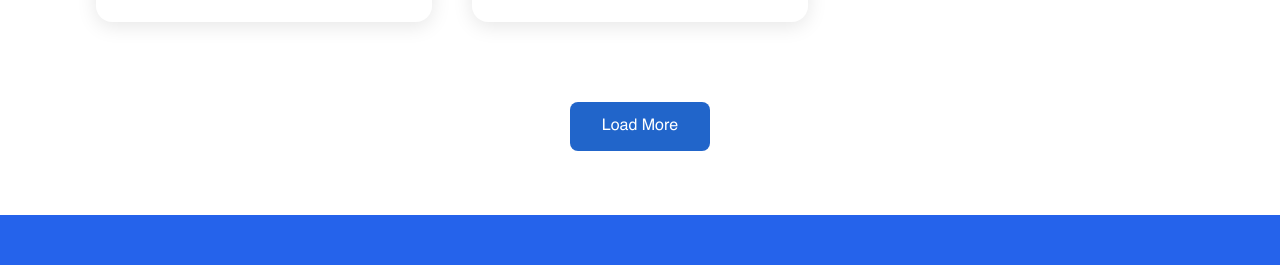
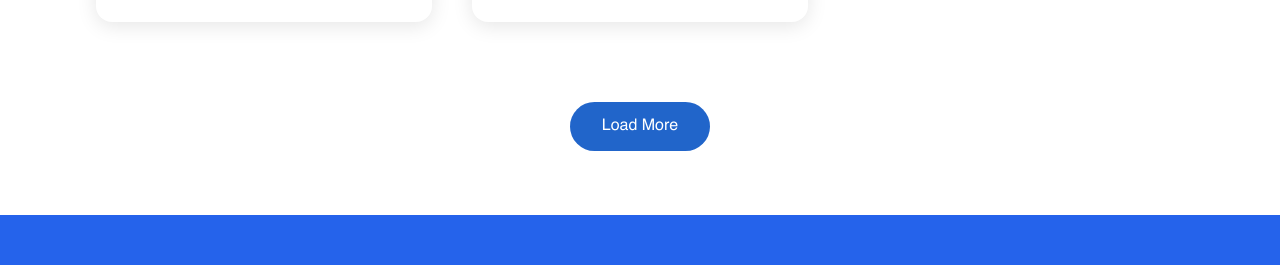
Before and after one commit to aswin-2005/BRIK-StartItUp, a React (Create React App) app in the folder client/: page /mentors in a window 1280 px wide. Shown: the part 1768-2033 px from the top of the page. Built offline with nearby package versions, Linux system fonts and the light colour scheme; a web font is replaced by a local one.

Commit message:
feat: add animations

```diff
--- a/client/src/mentors.jsx
+++ b/client/src/mentors.jsx
@@ -1,7 +1,24 @@
 import React, { useState } from "react";
-import styled from "styled-components";
+import styled, { keyframes } from "styled-components";
 import Nav from "./nav";
 import Footer from "./footer";
+
+// Animations
+const floatUp = keyframes`
+  from {
+    opacity: 0;
+    transform: translateY(30px);
+  }
+  to {
+    opacity: 1;
+    transform: translateY(0);
+  }
+`;
+
+const rotate = keyframes`
+  0% { transform: rotate(0deg); }
+  100% { transform: rotate(360deg); }
+`;
 
 // Styled Components
 const PageWrapper = styled.div`
@@ -17,9 +34,10 @@ const Hero = styled.section`
 
   h1 {
     font-size: 4rem;
-    color: #000000ff;
+    color: #000;
     font-weight: 700;
     margin-bottom: 1rem;
+    animation: ${floatUp} 0.8s ease-out forwards;
   }
 
   span {
@@ -30,18 +48,16 @@ const Hero = styled.section`
     color: #444;
     font-size: 1.1rem;
     line-height: 1.6;
+    animation: ${floatUp} 1s ease-out forwards;
+    animation-delay: 0.3s;
+    opacity: 0;
   }
 
   @media (max-width: 768px) {
-    h1 {
-      font-size: 2.5rem;
-    }
+    h1 { font-size: 2.5rem; }
   }
-
   @media (max-width: 480px) {
-    h1 {
-      font-size: 2rem;
-    }
+    h1 { font-size: 2rem; }
   }
 `;
 
@@ -51,28 +67,31 @@ const MentorsGrid = styled.main`
   gap: 2.5rem;
   padding: 3rem 6rem;
 
-  @media (max-width: 768px) {
-    padding: 2rem;
-  }
+  @media (max-width: 768px) { padding: 2rem; }
 `;
 
 const MentorCard = styled.div`
   background: #fff;
   border-radius: 16px;
   overflow: hidden;
-  box-shadow: 0 4px 20px rgba(0, 0, 0, 0.1);
+  box-shadow: 0 4px 20px rgba(0,0,0,0.1);
   text-align: center;
   transition: transform 0.3s ease, box-shadow 0.3s ease;
+  opacity: 0;
+  transform: translateY(30px);
+  animation: ${floatUp} 0.6s ease-out forwards;
+  animation-delay: ${props => props.delay}s;
 
   &:hover {
     transform: translateY(-6px);
-    box-shadow: 0 6px 30px rgba(0, 0, 0, 0.15);
+    box-shadow: 0 6px 30px rgba(0,0,0,0.15);
   }
 
   img {
     width: 100%;
     height: 280px;
     object-fit: cover;
+    transition: transform 0.4s ease;
   }
 
   h2 {
@@ -89,27 +108,35 @@ const MentorCard = styled.div`
 `;
 
 const LoadMoreButton = styled.button`
-  display: block;
+  display: inline-flex;
+  align-items: center;
+  justify-content: center;
+  gap: 10px;
   margin: 2rem auto 4rem;
   padding: 0.8rem 2rem;
-  background: #2165ca;
+  background: ${props => (props.loading ? "#3b7ded" : "#2165ca")};
   color: white;
   border: none;
-  border-radius: 8px;
+  border-radius: 999px;
   font-size: 1rem;
-  cursor: pointer;
-  transition: 0.3s ease;
+  cursor: ${props => (props.loading ? "not-allowed" : "pointer")};
+  transition: all 0.3s ease;
 
   &:hover {
-    background: #174b9a;
-    transform: scale(1.03);
+    background: ${props => (props.loading ? "#3b7ded" : "#174b9a")};
+    transform: ${props => (props.loading ? "none" : "scale(1.03)")};
   }
 
-  &:disabled {
-    background: #ccc;
-    cursor: not-allowed;
-    transform: none;
-  }
+  position: relative;
+`;
+
+const Spinner = styled.div`
+  border: 3px solid rgba(255, 255, 255, 0.3);
+  border-top: 3px solid #fff;
+  border-radius: 50%;
+  width: 18px;
+  height: 18px;
+  animation: ${rotate} 1s linear infinite;
 `;
 
 const Mentors = () => {
@@ -221,11 +248,15 @@ const Mentors = () => {
     },
   ];
 
-  // Show only 8 mentors initially
   const [visibleCount, setVisibleCount] = useState(8);
+  const [loading, setLoading] = useState(false);
 
   const handleLoadMore = () => {
-    setVisibleCount((prev) => prev + 8);
+    setLoading(true);
+    setTimeout(() => { // simulate smooth loading
+      setVisibleCount(prev => prev + 8);
+      setLoading(false);
+    }, 800);
   };
 
   return (
@@ -233,17 +264,17 @@ const Mentors = () => {
       <Nav />
 
       <Hero>
-        <h1>
-          Meet <span>the mentors</span>
-        </h1>
+        <h1>Meet <span>the mentors</span></h1>
         <p>
-          Meet the visionaries fueling the next wave of innovation! Our mentors are startup <br />founders, investors, and changemakers dedicated to helping Start It Up participants <br />shape their ideas, refine their pitches, and launch impactful ventures.
+          Meet the visionaries fueling the next wave of innovation! Our mentors are startup <br/>
+          founders, investors, and changemakers dedicated to helping Start It Up participants <br/>
+          shape their ideas, refine their pitches, and launch impactful ventures.
         </p>
       </Hero>
 
       <MentorsGrid>
         {mentors.slice(0, visibleCount).map((mentor, index) => (
-          <MentorCard key={index}>
+          <MentorCard key={index} delay={index * 0.1}>
             <img src={mentor.img} alt={mentor.name} />
             <h2>{mentor.name}</h2>
             <p>{mentor.role}</p>
@@ -252,7 +283,12 @@ const Mentors = () => {
       </MentorsGrid>
 
       {visibleCount < mentors.length && (
-        <LoadMoreButton onClick={handleLoadMore}>Load More</LoadMoreButton>
+        <div style={{ display: "flex", justifyContent: "center" }}>
+          <LoadMoreButton onClick={handleLoadMore} loading={loading}>
+            {loading && <Spinner />}
+            {loading ? "Loading..." : "Load More"}
+          </LoadMoreButton>
+        </div>
       )}
 
       <Footer />
```
